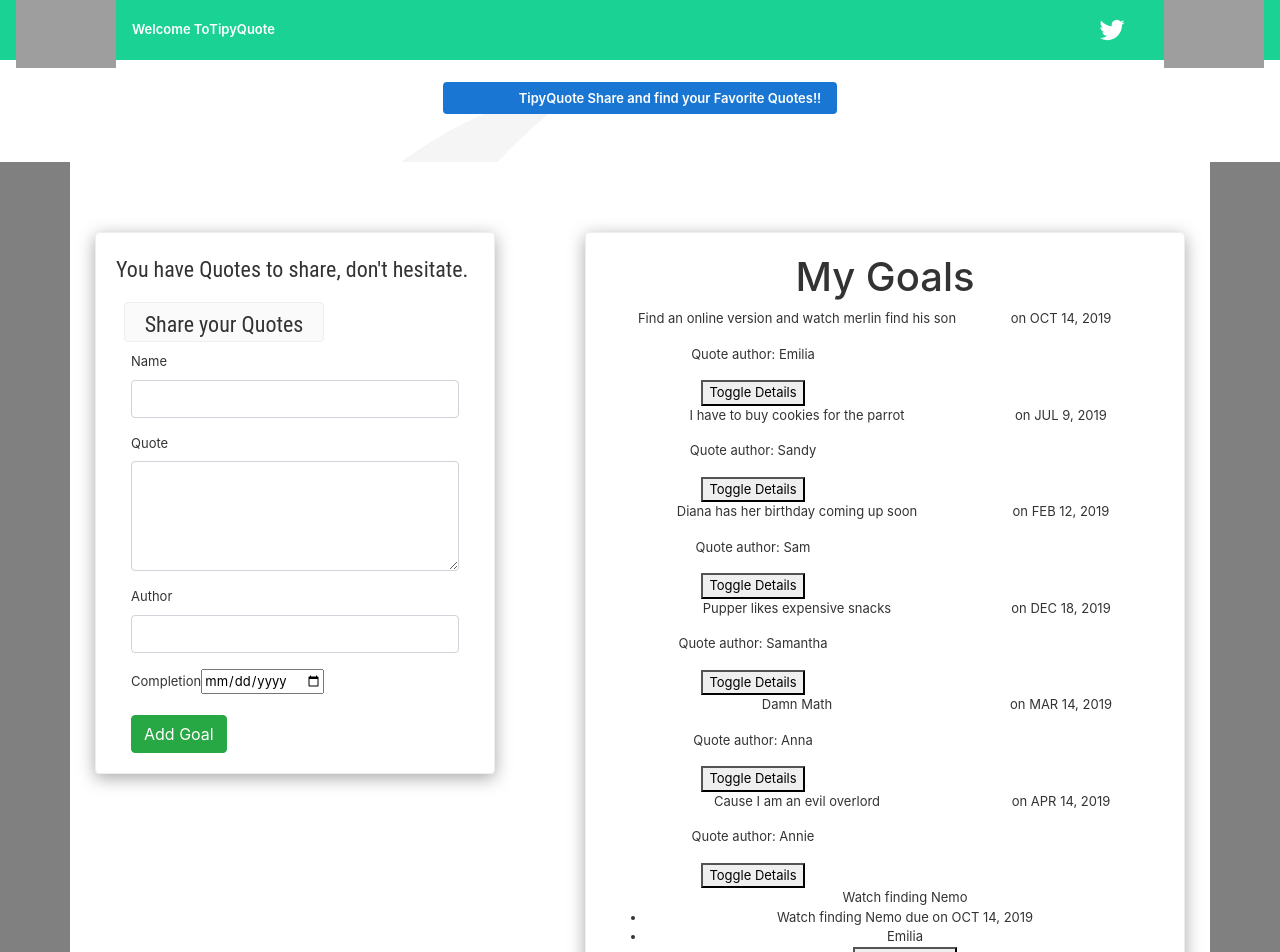
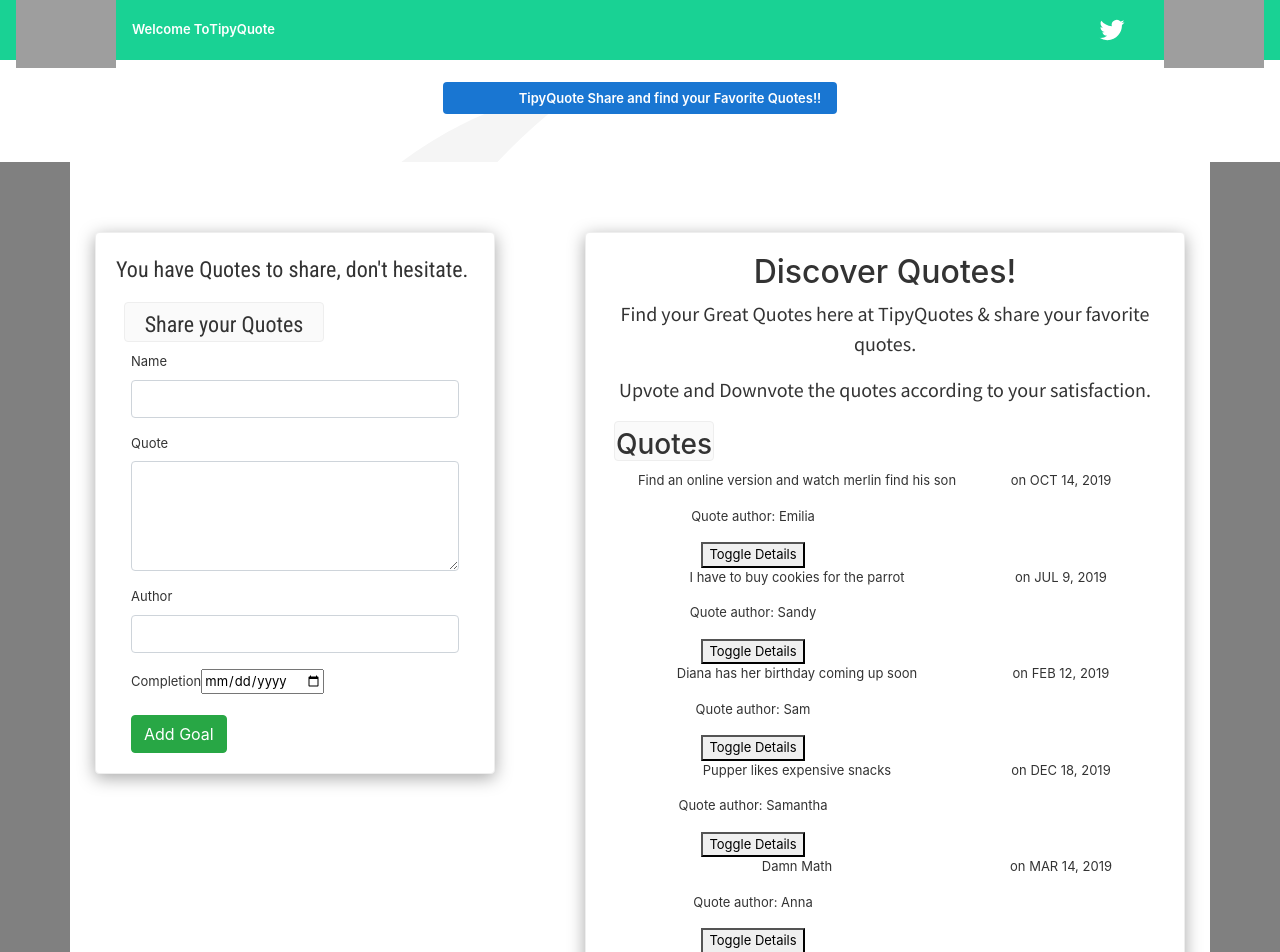
Before and after one commit to Odile078/TipyQuote, an Angular app: page / in a window 1280 px wide. Shown: the top 952 px of the page. Built offline with nearby package versions, Linux system fonts and the light colour scheme; grey boxes are pictures that could not be loaded.

Commit message:
Adding introduction text to the quotes

```diff
--- a/src/app/quote-detail/quote-detail.component.html
+++ b/src/app/quote-detail/quote-detail.component.html
@@ -6,7 +6,7 @@
         </div>
       </div>
       <div class="row">
-        <div class="col-md-8">
+        <div class="col-md-12">
           <p>Quote author: {{quote.author}} </p>
           <p>This goal will be complete in {{quote.completeDate|dateCount}} days</p>
          <button (click)= 'quoteComplete(true)'>Complete</button>
--- a/src/app/quote/quote.component.css
+++ b/src/app/quote/quote.component.css
@@ -1,3 +1,35 @@
 .quoteshow{
     background-color: aquamarine;
 }
+.card-container {
+    display: flex;
+    flex-wrap: wrap;
+    justify-content: center;
+    margin-top: 16px;
+  }
+
+  .card {
+    border-radius: 4px;
+    border: 1px solid #eee;
+    background-color: #fafafa;
+    height: 40px;
+    width: 100px;
+    margin: 0 8px 10px;
+    padding: 10px;
+    display: flex;
+    flex-direction: row;
+    justify-content: center;
+    align-items: center;
+    transition: all 0.2s ease-in-out;
+    line-height: 24px;
+
+  }
+  .card:hover{
+    transform: translateY(-3px);
+    box-shadow: 0 4px 17px rgba(0, 0, 0, 0.35);
+  }
+  .quotetxt{
+    font-size: 20px;
+    font-family:'Source Sans Pro', sans-serif;
+
+  }
--- a/src/app/quote/quote.component.html
+++ b/src/app/quote/quote.component.html
@@ -1,6 +1,13 @@
 
  <div>
-    <h1>My Goals</h1>
+  <h2>Discover Quotes!</h2>
+  <p class="quotetxt">Find your Great Quotes here at TipyQuotes & share your favorite quotes.
+
+  </p>
+  <p class="quotetxt">Upvote and Downvote the quotes according to your satisfaction.</p>
+  <div>
+      <h3 class="card card-container">Quotes</h3>
+  </div>
     <div class="container-fluid ">
 
       <div *ngFor='let quote of quotes;let i = index' >
@@ -19,23 +26,14 @@
                 <p>Quote author: {{quote.author}} </p>
                 <button (click)='toggleDetails(i)'>Toggle Details</button>
                 <app-quote-detail *ngIf='quote.showDescription' [quote]='quote' (isComplete) = 'completeQuote($event,i)'></app-quote-detail>
-                <app-quote-detail *ngIf='quote.showDescription' [quote]='quote' (isComplete) = 'deleteQuote($event,i)'></app-quote-detail>
+                <!--<app-quote-detail *ngIf='quote.showDescription' [quote]='quote' (isComplete) = 'deleteQuote($event,i)'></app-quote-detail>-->
               </div>
             </div>
         </div>
       </div>
 
     </div>
-    <ul>
-      <div *ngFor='let quote of quotes;let i = index'>
-      {{quote.name}}
-      <li >{{quote.name}} due on {{quote.completeDate|date|uppercase}}</li>
-      <li >{{quote.author}} </li>
-      <button (click)='toggleDetails(i)'>Toggle Details</button>
-      <app-quote-detail *ngIf='quote.showDescription' [quote]='quote' (isComplete) = 'completeQuote($event,i)'></app-quote-detail>
-      <app-quote-detail *ngIf='quote.showDescription' [quote]='quote' (isComplete) = 'deleteQuote($event,i)'></app-quote-detail>
-      </div>
-    </ul>
+
     <p *ngIf='quotes.length > 5'>Your goals are too many</p>
 </div>
 
--- a/src/index.html
+++ b/src/index.html
@@ -7,6 +7,9 @@
   <meta name="viewport" content="width=device-width, initial-scale=1">
   <link rel="icon" type="image/x-icon" href="favicon.ico">
   <link rel="stylesheet" href="https://cdn.jsdelivr.net/npm/bootstrap@4.5.3/dist/css/bootstrap.min.css" integrity="sha384-TX8t27EcRE3e/ihU7zmQxVncDAy5uIKz4rEkgIXeMed4M0jlfIDPvg6uqKI2xXr2" crossorigin="anonymous">
+  <link href="https://fonts.googleapis.com/css2?family=Source+Sans+Pro&display=swap" rel="stylesheet">
+  <link href="https://fonts.googleapis.com/css2?family=Roboto+Condensed&display=swap" rel="stylesheet">
+
 </head>
 <body>
   <app-root></app-root>
```
